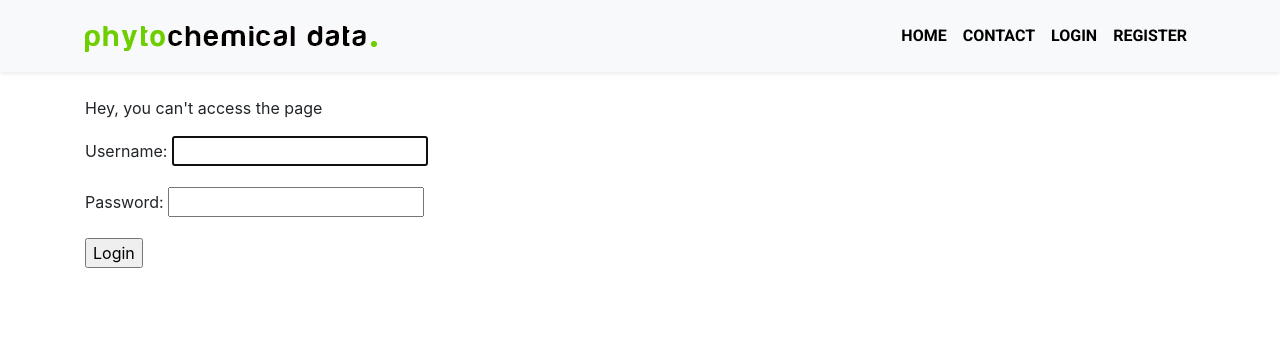
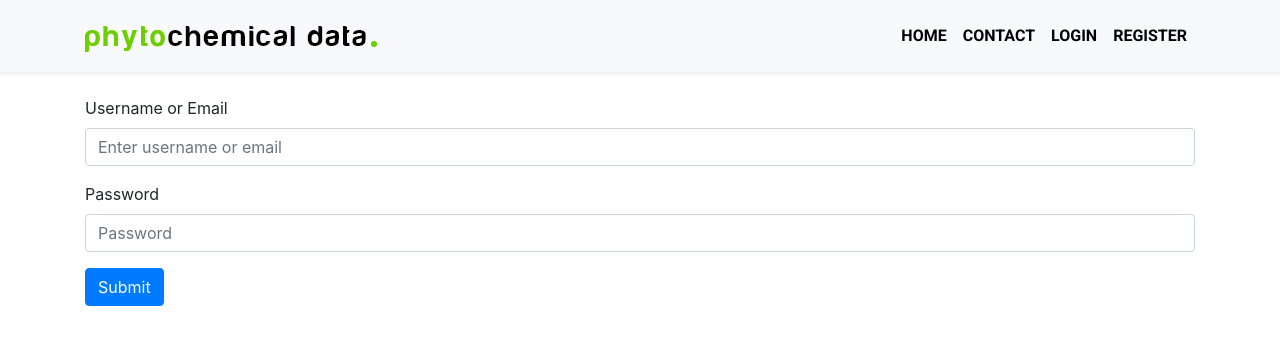
Before and after one commit to ahadsheikh/PhytoChem, a Django app: page /accounts/login/?next=/submit-data/ in a window 1280 px wide. Shown: the top 345 px of the page. Run offline with Django 3.2, Linux system fonts and the light colour scheme; some libraries are stand-ins or nearby versions.

Commit message:
design of login page

```diff
--- a/userauth/templates/userauth/login.html
+++ b/userauth/templates/userauth/login.html
@@ -2,29 +2,27 @@
 
 {% block body %}
     <div class="container">
-        {% if form.errors %}
-            {% for field in form %}
-                {% for error in field.errors %}
-                    <div class="alert alert-danger">
-                        <strong>{{ error|escape }}</strong>
-                    </div>
-                {% endfor %}
-            {% endfor %}
-            {% for error in form.non_field_errors %}
-                <div class="alert alert-danger">
-                    <strong>{{ error|escape }}</strong>
-                </div>
-            {% endfor %}
-        {% endif %}
-        {% if next %}
-            <p>Hey, you can't access the page</p>
-        {% endif %}
-
         <form method="post">
             {% csrf_token %}
-            {{ form.as_p }}
-            <input type="submit" value="Login">
-            <input type="hidden" name="next" value="{{ next }}">
+            {% if form.errors %}
+                {% for error in form.non_field_errors %}
+                    <p class="text text-danger">{{ error }}</p>
+                {% endfor %}
+                {% for field in form %}
+                    {% for error in field.errors %}
+                        <p class="text text-danger">{{ error }}</p>
+                    {% endfor %}
+                {% endfor %}
+            {% endif %}
+            <div class="form-group">
+                <label for="exampleInputEmail1">Username or Email</label>
+                <input type="text" class="form-control" id="exampleInputEmail1" name="username" placeholder="Enter username or email">
+            </div>
+                <div class="form-group">
+                <label for="exampleInputPassword1">Password</label>
+                <input type="password" class="form-control" id="exampleInputPassword1" name="password" placeholder="Password">
+            </div>
+            <button type="submit" class="btn btn-primary">Submit</button>
         </form>
     </div>
 {% endblock %}
--- a/userauth/views.py
+++ b/userauth/views.py
@@ -21,6 +21,11 @@ def register(request):
             return redirect('user:profile', username)
     else:
         form = UserForm()
+        # for f in form:
+        #     print(dir(f))
+        # object_methods = [method_name for method_name in dir(form) if callable(getattr(form, method_name))]
+        # for a in object_methods:
+        #     print(a)
     return render(request, 'userauth/register.html', {'form': form})
 
 
```
